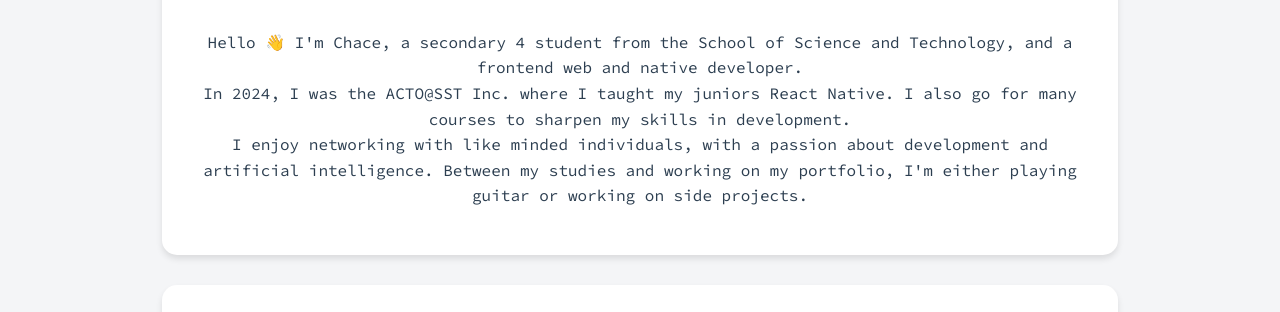
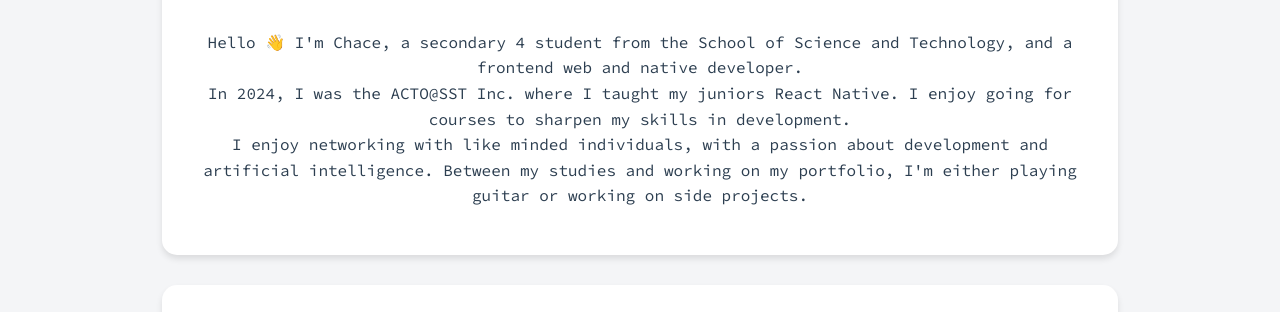
Before and after one commit to AceIsDumb/my-portfolio, a plain HTML site: page index.html in a window 1280 px wide. Shown: the part 467-779 px from the top of the page. Drawn offline with Linux system fonts and the light colour scheme.

Commit message:
minor change

```diff
--- a/index.html
+++ b/index.html
@@ -190,7 +190,7 @@
         <p>
             Hello 👋 I'm Chace, a secondary 4 student from the School of Science and Technology, and a frontend web and native developer.
             <br/>
-            In 2024, I was the ACTO@SST Inc. where I taught my juniors React Native. I also go for many courses to sharpen my skills in development.
+            In 2024, I was the ACTO@SST Inc. where I taught my juniors React Native. I enjoy going for courses to sharpen my skills in development.
             <br/>
             I enjoy networking with like minded individuals, with a passion about development and artificial intelligence. Between my studies and working on my portfolio, I'm either playing guitar or working on side projects.
             <br/>
```
